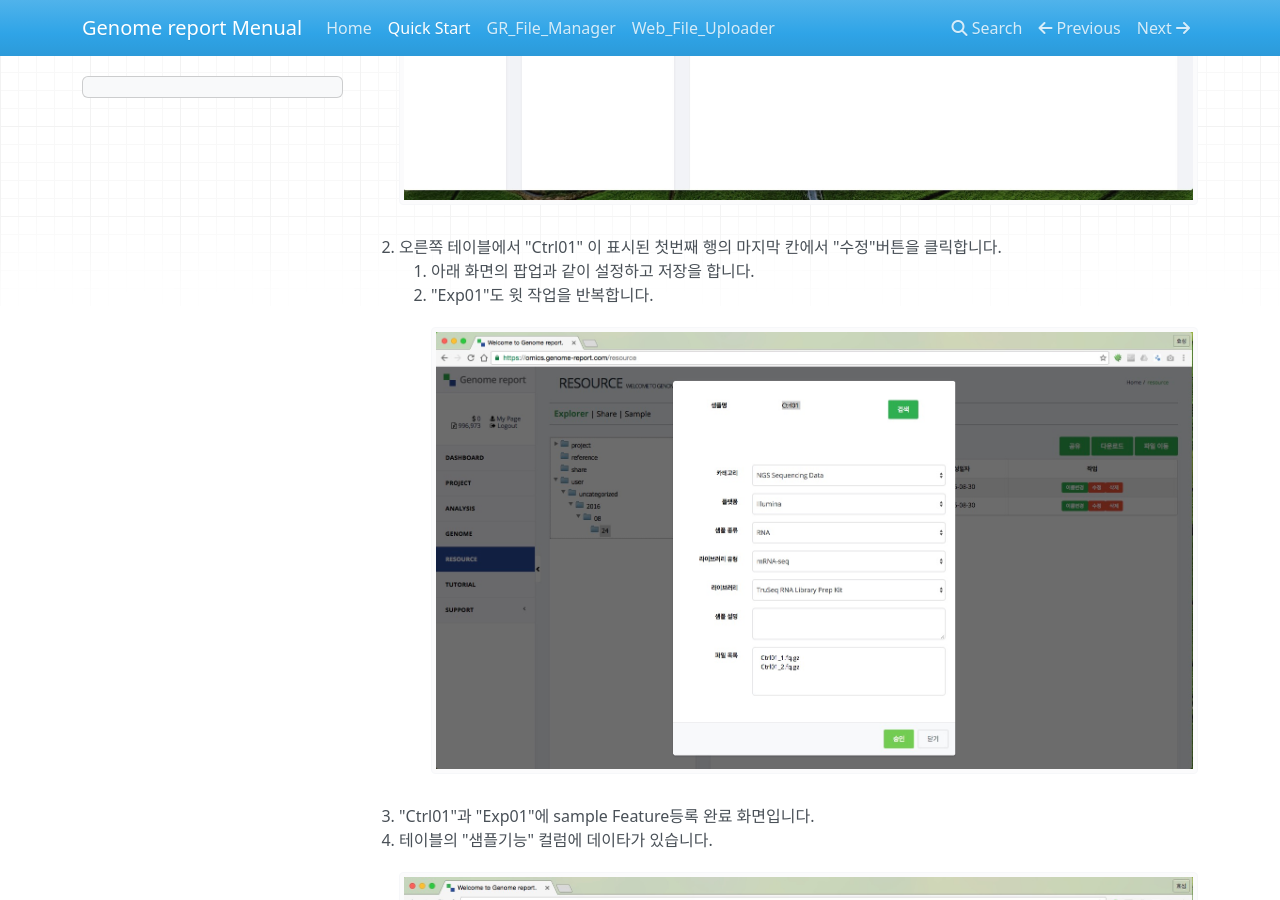
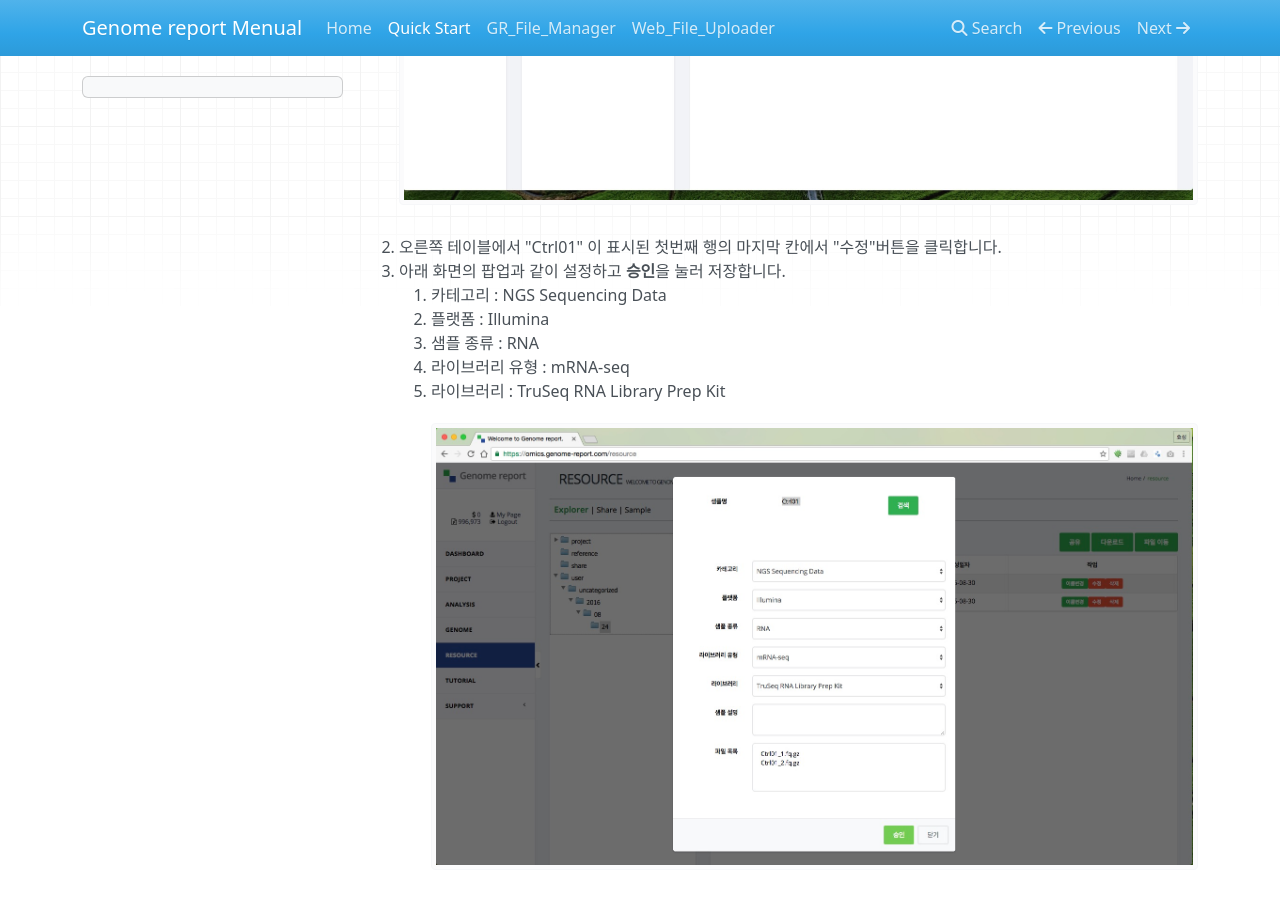
Before and after one commit to genomereport/gimanual, an MkDocs documentation site: the page built from docs/Quick_Start.md, in a window 1280 px wide and 900 px high, scrolled down 5568 px. Built offline with MkDocs 1.6.1, drawn with Linux system fonts in a browser that asks for light colours; nearby versions of some CDN libraries; old or Windows-style settings are respelled for this version of MkDocs.

```diff
--- a/docs/Quick_Start.md
+++ b/docs/Quick_Start.md
@@ -135,10 +135,15 @@ Genome report를 이용한 자료 분석전 정확한 분석을 위해서 샘플
 1. 화면 왼쪽 상자에서  **user>>uncategorized>>YYYY>>MM>>dd(예:2016>>08>>24)**를 선택합니다.
 ![화면](https://github.com/genomereport/gimanual/raw/master/docs/images/sample_feature_screen1.jpg)
 2. 오른쪽 테이블에서 "Ctrl01" 이 표시된 첫번째 행의 마지막 칸에서 "수정"버튼을 클릭합니다.
-    1. 아래 화면의 팝업과 같이 설정하고 저장을 합니다.
-    2. "Exp01"도 윗 작업을 반복합니다.
+3. 아래 화면의 팝업과 같이 설정하고 **승인**을 눌러 저장합니다.
+    1. 카테고리 : NGS Sequencing Data
+    1. 플랫폼 : Illumina
+    1. 샘플 종류 : RNA
+    1. 라이브러리 유형 : mRNA-seq
+    1. 라이브러리 : TruSeq RNA Library Prep Kit
  ![화면](https://github.com/genomereport/gimanual/raw/master/docs/images/sample_feature_screen2.jpg)
-3. "Ctrl01"과 "Exp01"에 sample Feature등록 완료 화면입니다.
+4. "Exp01"도 윗 작업을 반복합니다.
+5. "Ctrl01"과 "Exp01"에 sample Feature등록 완료 화면입니다.
    1. 테이블의  "샘플기능" 컬럼에 데이타가 있습니다.
  ![화면](https://github.com/genomereport/gimanual/raw/master/docs/images/sample_feature_screen3.jpg)
 
```
